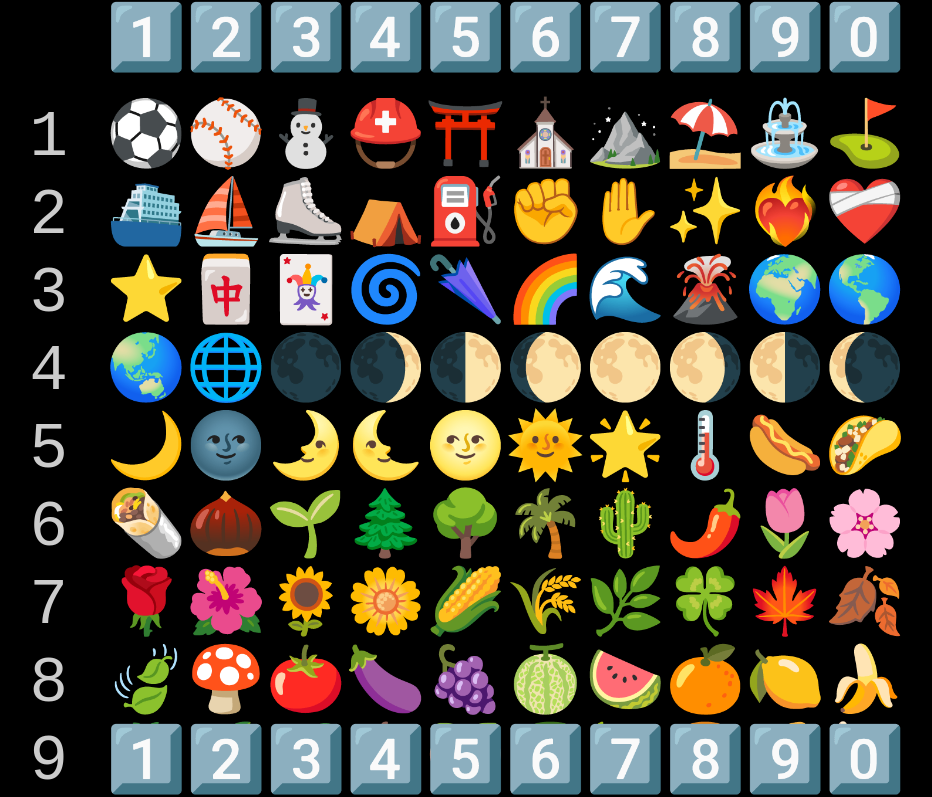
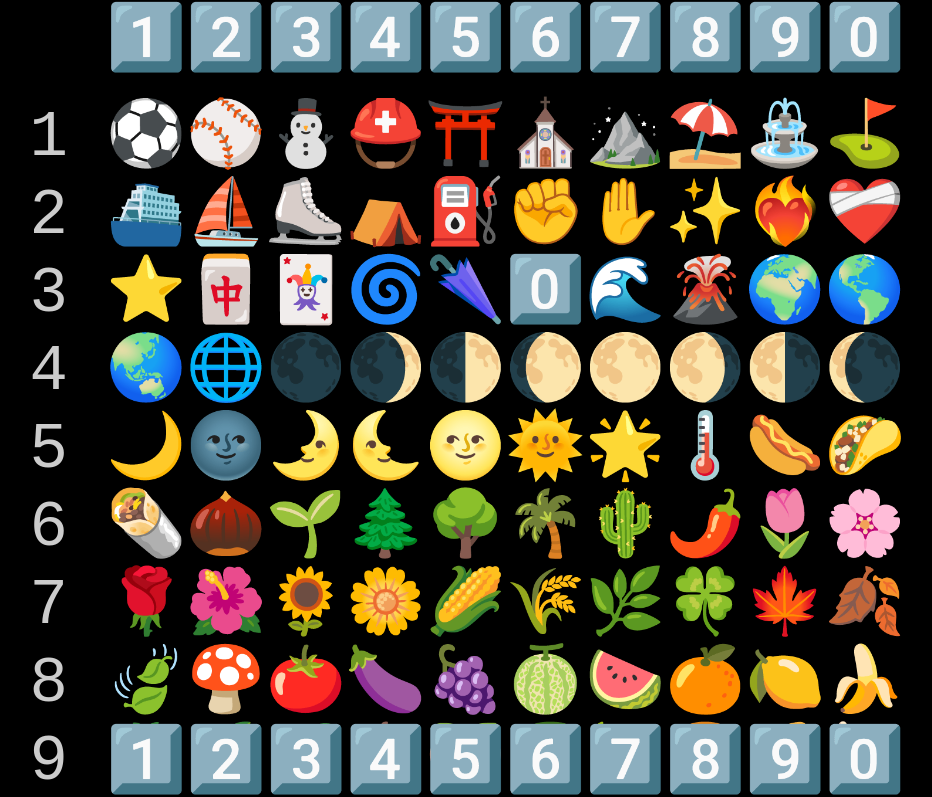
Before and after one commit to FunForks/emoji-viewer, a plain HTML site: page index.html in a window 1280 px wide. Shown: the top 797 px of the page, without its empty margins (9-941 px from the left). Drawn offline with Linux system fonts and the light colour scheme.

Commit message:
No rainbow

```diff
--- a/index.html
+++ b/index.html
@@ -14,7 +14,7 @@
 </pre>
 <pre> 1 ⚽⚾⛄⛑️⛩️⛪⛰️⛱️⛲⛳
  2 ⛴️⛵⛸️⛺⛽✊✋✨❤️‍🔥❤️‍🩹
- 3 ⭐🀄🃏🌀🌂🌈🌊🌋🌍🌎
+ 3 ⭐🀄🃏🌀🌂0️⃣🌊🌋🌍🌎
  4 🌏🌐🌑🌒🌓🌔🌕🌖🌗🌘
  5 🌙🌚🌛🌜🌝🌞🌟🌡️🌭🌮
  6 🌯🌰🌱🌲🌳🌴🌵🌶️🌷🌸
```
